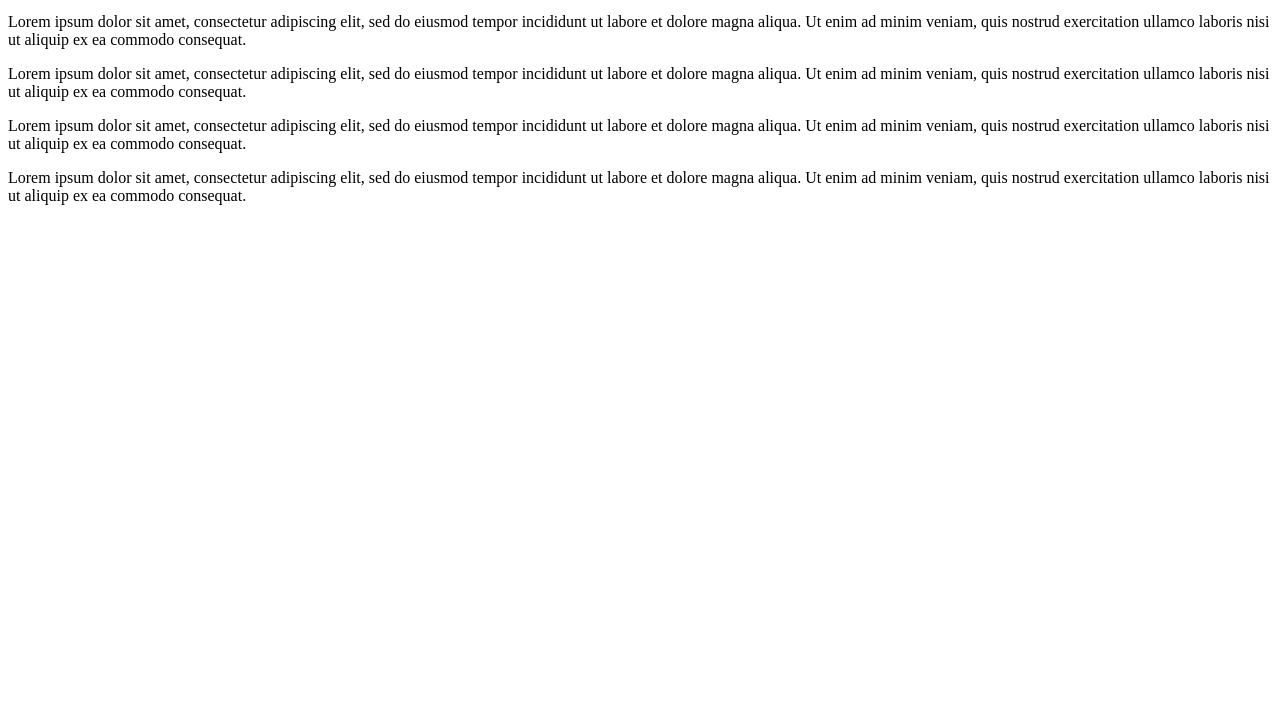
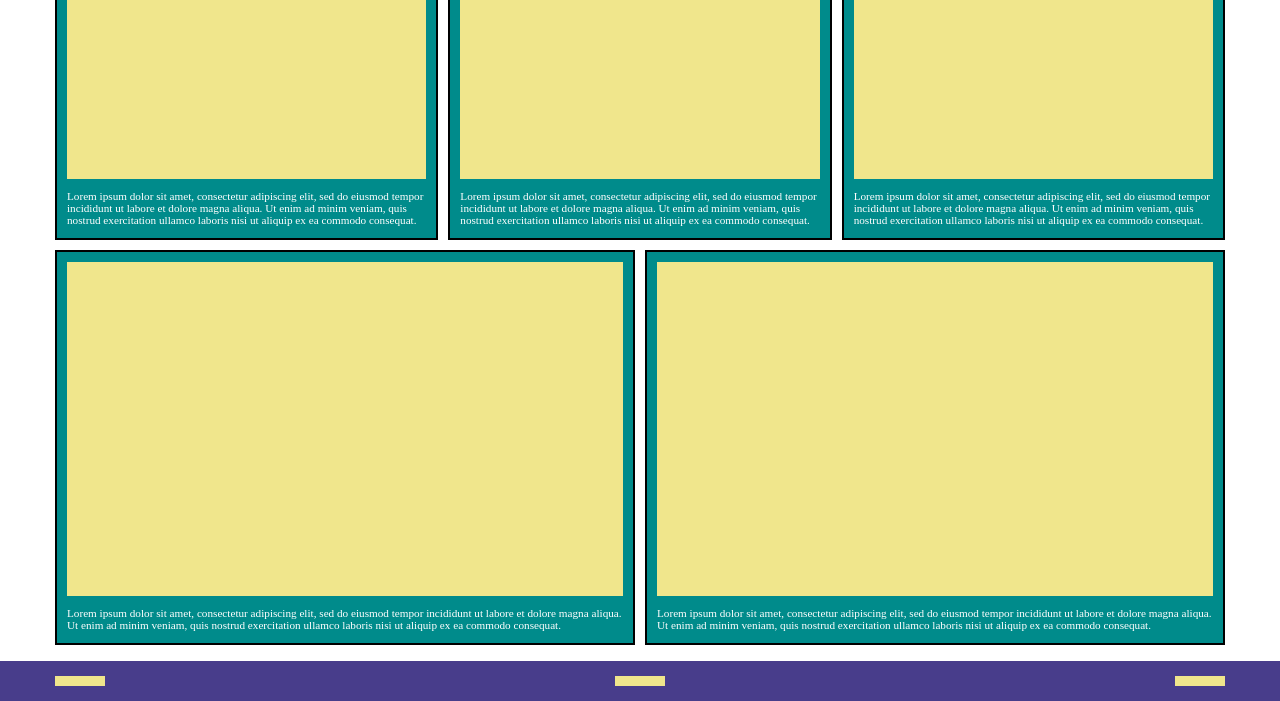
Before and after one commit to vdo162/adaptive, a plain HTML site: page index.html in a window 1280 px wide. Shown: the part 99-800 px from the top of the page. Drawn offline with Linux system fonts and the light colour scheme.

Commit message:
fixed index.html

```diff
--- a/index.html
+++ b/index.html
@@ -5,7 +5,7 @@
 		<meta charset="UTF-8">
 		<meta name="viewport" content="width=device-width">
 		<title>Adaptive</title>
-		<link rel="stylesheet" href="Adaptive.css" type="text/css"/>
+		<link rel="stylesheet" href="style.css" type="text/css"/>
 	</head>
 
 	<body>
```
